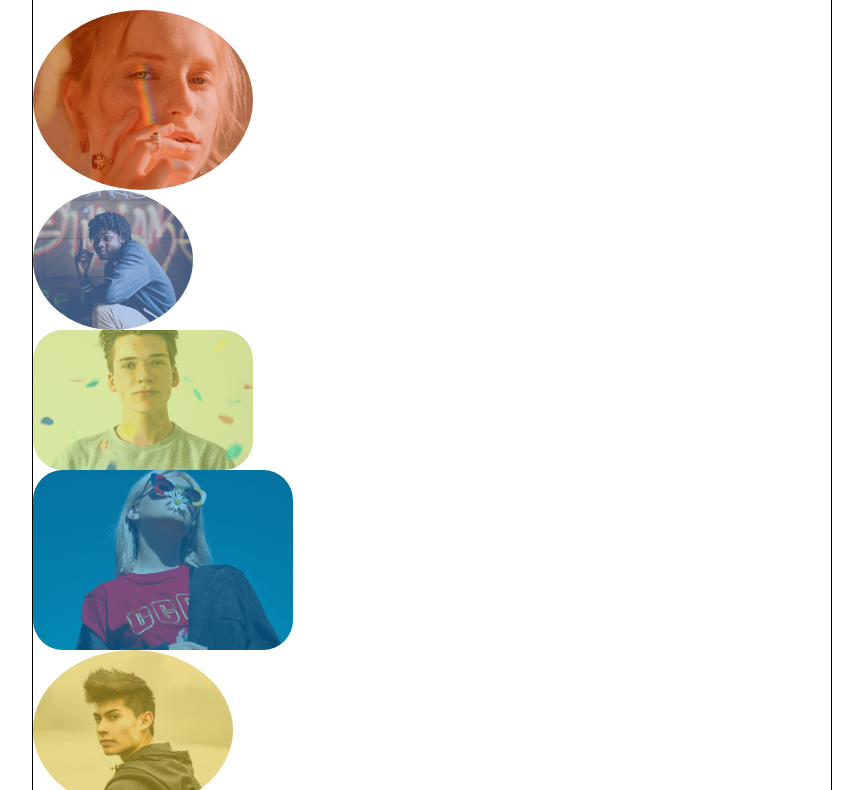
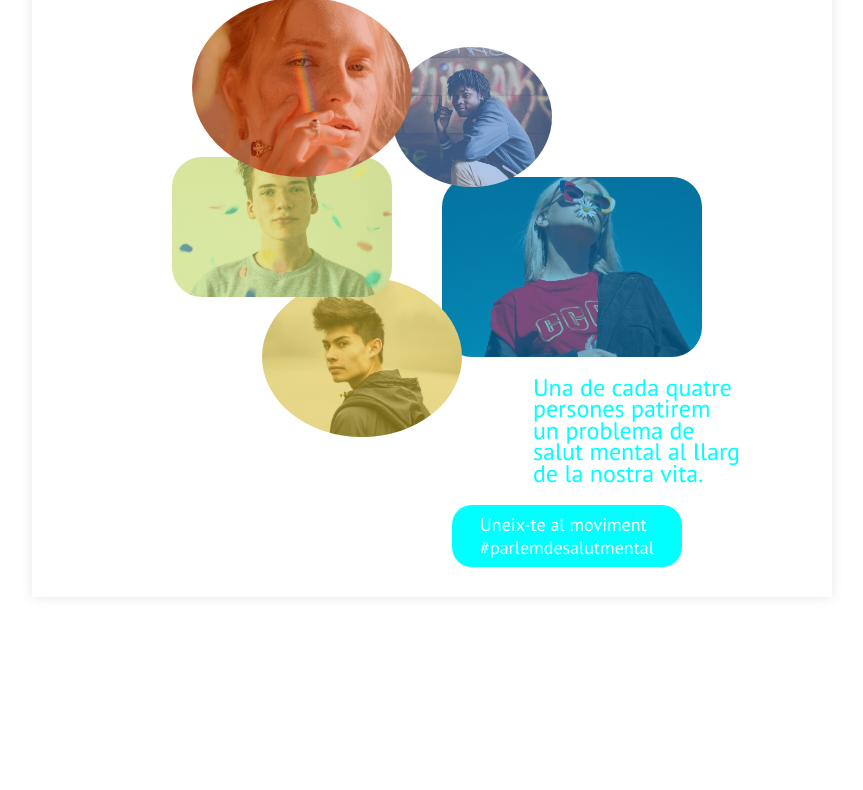
Before and after one commit to MarioRivVal/practicing-folder, a plain HTML site: page lenia0-web/index.html in a window 1280 px wide. Shown: the part 448-1238 px from the top of the page, without its empty margins (208-1071 px from the left). After the commit the page ends 1145 px from the top, so only its background shows below. Drawn offline with Linux system fonts and the light colour scheme.

Commit message:
linia0 web page concluded

```diff
--- a/lenia0-web/index.html
+++ b/lenia0-web/index.html
@@ -28,6 +28,7 @@
           <p class="central-heading--2">Salut mental</p>
           <p class="central-heading--3">Normalitzar-ho es parlar-ho</p>
         </div>
+        <div class="main-img-text-box">
           <div class="img-box">
             <div class="img-1" role="img" aria-label="boy"></div>
             <div class="img-2" role="img" aria-label="boy"></div>
@@ -50,6 +51,7 @@
               </p>
             </div>
           </div>
+        </div>
         <div class="footer-box"></div>
       </div>
     </main>
--- a/lenia0-web/style.css
+++ b/lenia0-web/style.css
@@ -13,14 +13,16 @@ html {
   font-size: 62.5%;
 }
 
+
 .main-box {
   width: 80rem;
   margin: 10rem auto;
   font-family: "Pt sans", sans-serif;
-  border: 1px solid black;
+  box-shadow: 0 0 1.2rem rgba(0, 0, 0, 0.1);
 }
 .primary-box {
-  margin: 4.6rem 0 3.2rem 3.2rem;
+  padding-top: 3.4rem;
+  margin: 0 3.2rem 3.2rem;
   font-family: "Poppins", sans-serif;
 }
 .primary-tittle-box {
@@ -61,10 +63,19 @@ html {
 .central-heading--3 {
   font-size: 3.2rem;
 }
+.main-img-text-box{
+  height: 60rem;
+  position: relative;
+}
+.img-box{
+  background-color: blueviolet;
+  margin: 0 3.2rem 3.2rem 3.2rem;
+}
 .img-box div {
   content: "";
   background-position: center;
   background-size: cover;
+  position: absolute;
   /* filter: brightness(0);
   opacity: 50%; */
 }
@@ -78,6 +89,9 @@ html {
     ),
     url("img/potrait-1.jpg");
   border-radius: 50%;
+
+  top: 0rem;
+  left: 16rem;
 }
 .img-2 {
   width: 16rem;
@@ -88,6 +102,9 @@ html {
     ),
     url("img/potrait-2.jpg");
   border-radius: 50%;
+  top: 5rem;
+  right: 28rem;
+  z-index: -3;
 }
 .img-3 {
   width: 22rem;
@@ -98,6 +115,9 @@ html {
     ),
     url("img/potrait-3.jpg");
   border-radius: 30px;
+ top: 16rem;
+ left: 14rem;
+ z-index: -2;
 }
 .img-4 {
   width: 26rem;
@@ -108,6 +128,9 @@ html {
     ),
     url("img/potrait-4.jpg");
   border-radius: 30px;
+  top: 18rem;
+  right: 13rem;
+  z-index: -4;
 }
 .img-5 {
   width: 20rem;
@@ -118,11 +141,26 @@ html {
     ),
     url("img/potrait-5.jpg");
   border-radius: 50%;
+  bottom: 16rem;
+  left: 23rem;
+  z-index: -3;
 }
 .text-1 {
+  display: inline-block;
   color: aqua;
-  font-size: 3rem;
+  font-size: 2.4rem;
   line-height: 0.9;
+  padding: 1.2rem;
+  bottom: 10rem;
+  right: 8rem;
+}
+.text-2{
   display: inline-block;
-  padding: 1.2rem;
+  font-size: 1.8rem;
+  color: #fff;
+  background-color: aqua;
+  padding: .8rem 2.8rem;
+  border-radius: 20px;
+  bottom: 3rem;
+  right: 15rem;
 }
```
Lines whose indentation alone changed are shown as unchanged.
